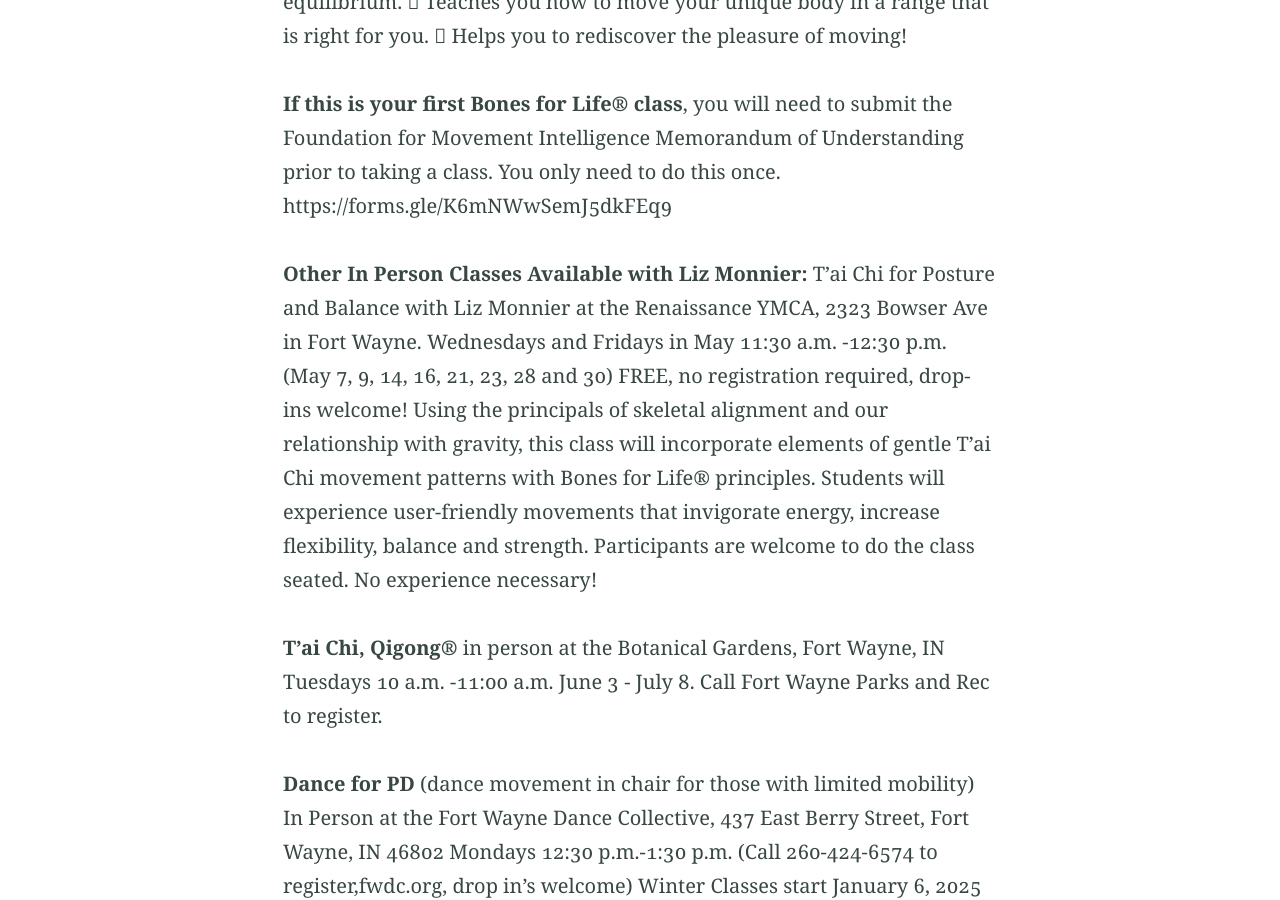
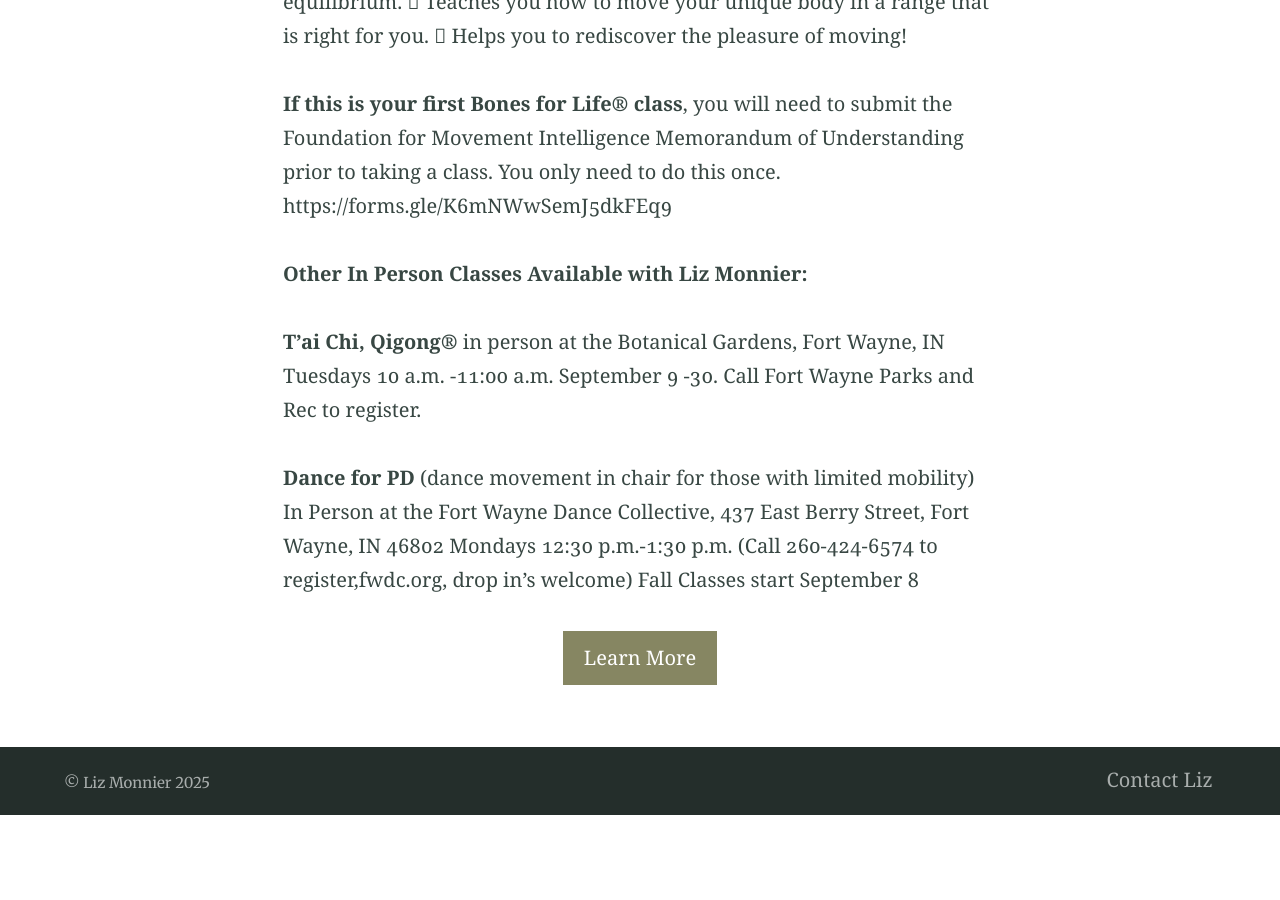
Before and after one commit to monnierliz/monnierliz.github.io, a Jekyll site: the page built from index.md, in a window 1280 px wide and 900 px high, scrolled down 4074 px. Built offline with Jekyll 4.4.1, drawn with Linux system fonts in a browser that asks for light colours; after the commit the page ends 4889 px from its top, so only the background shows below that; some of the changed text lies outside the part shown.

Commit message:
Update index.md updated class time

```diff
--- a/index.md
+++ b/index.md
@@ -47,7 +47,7 @@ Join a Class with Liz in person or on Zoom
 Bones for Life® processes help us to understand more about ourselves. When we begin to pay attention to our movement and feel more aware, the brain and nervous system make positive changes that create more efficiency. Movement becomes easier and more enjoyable. I believe you will feel a difference.
 Head to Toe
 A Bones for Life® four-class series with Liz Monnier
-May 6, 13, 20, 27, 2025
+July 8, 15, 22, 29
 On Zoom, Tuesdays 12 noon – 1 p.m. (EST)
  Can’t make this time? No worries, classes will be recorded and available for 2 weeks.
 (Although recordings are not interactive, it does allow for flexibility for participation on your own time. I encourage you to do this if you are unable to make the Thursday noon (EST) class. )
@@ -69,22 +69,13 @@ Benefits from Bones for Life®:
 https://forms.gle/K6mNWwSemJ5dkFEq9
 
 **Other In Person Classes Available with Liz Monnier:**
-T’ai Chi for Posture and Balance with Liz Monnier
-at the Renaissance YMCA, 2323 Bowser Ave in Fort Wayne.
-Wednesdays and Fridays in May
-11:30 a.m. -12:30 p.m.
-(May 7, 9, 14, 16, 21, 23, 28 and 30)
-FREE, no registration required, drop-ins welcome!
-Using the principals of skeletal alignment and our relationship with gravity, this class will incorporate elements of gentle T’ai Chi movement patterns with Bones for Life® principles.  Students will experience user-friendly movements that invigorate energy, increase flexibility, balance and strength. Participants are welcome to do the class seated. No experience necessary!
-
 
 **T'ai Chi, Qigong®** in person at the Botanical Gardens, Fort Wayne, IN
-Tuesdays 10 a.m. -11:00 a.m. June 3 - July 8. Call Fort Wayne Parks and Rec to register.
+Tuesdays 10 a.m. -11:00 a.m. September 9 -30.  Call Fort Wayne Parks and Rec to register.
 
 **Dance for PD** (dance movement in chair for those with limited mobility)
 In Person at the Fort Wayne Dance Collective, 437 East Berry Street, Fort Wayne, IN 46802
-Mondays 12:30 p.m.-1:30 p.m. (Call 260-424-6574 to register,fwdc.org, drop in’s welcome) Winter Classes start January 6, 2025
-
+Mondays 12:30 p.m.-1:30 p.m. (Call 260-424-6574 to register,fwdc.org, drop in’s welcome) Fall Classes start September 8
 
 
 
```
